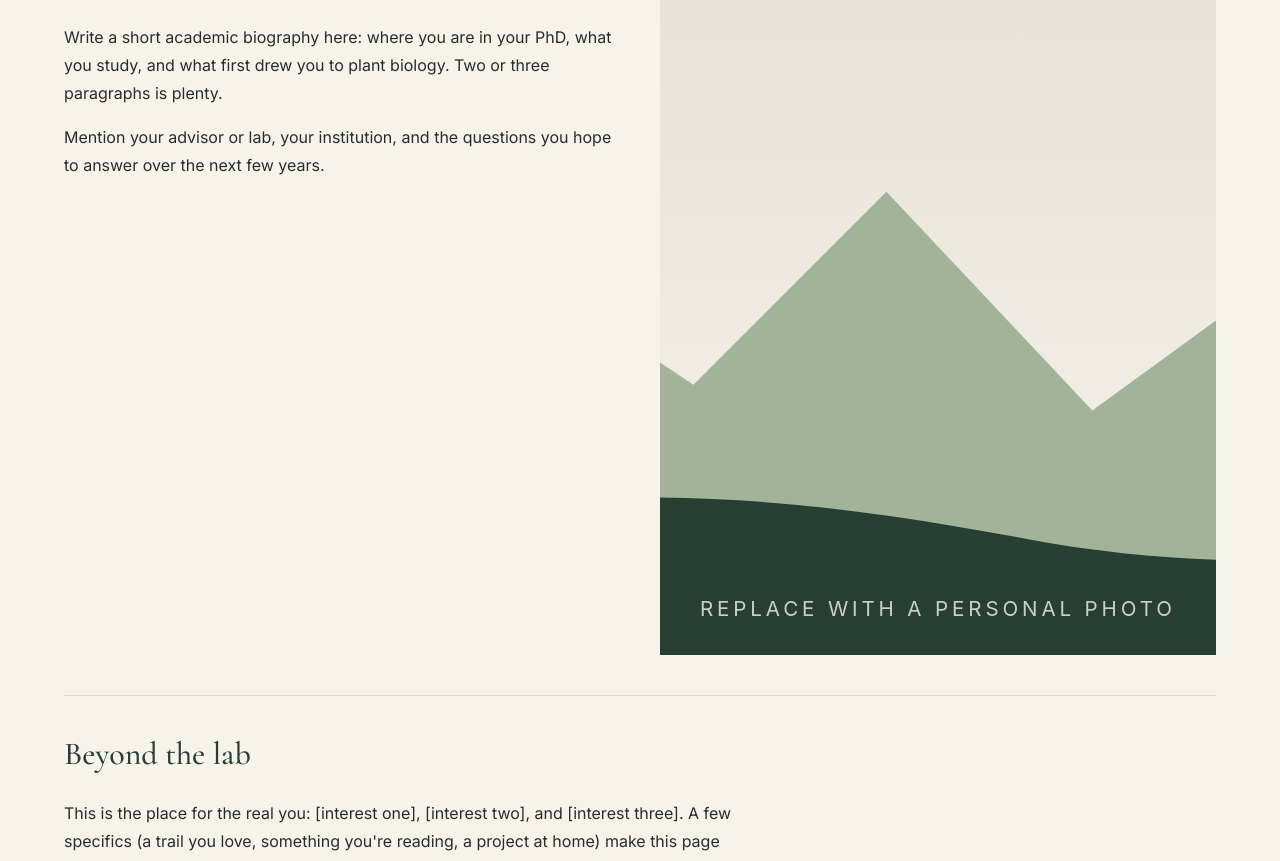
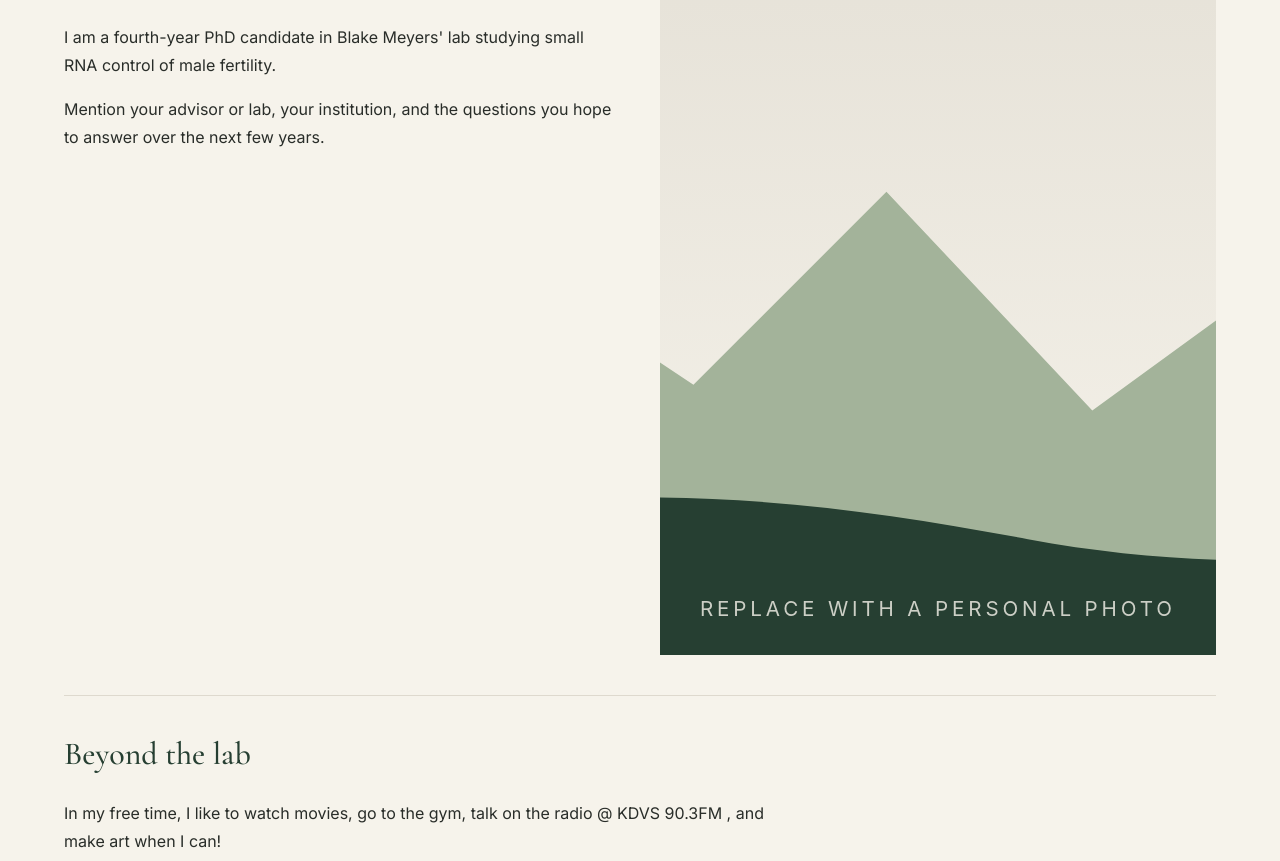
Before and after one commit to soudan111/soudan111.github.io, an Astro site: page /about in a window 1280 px wide. Shown: the part 426-1287 px from the top of the page. Built offline with nearby package versions, Linux system fonts and the light colour scheme; Astro itself is replaced by a stand-in of ours; no server answers.

Commit message:
Update academic biography and personal interests

```diff
--- a/src/pages/about.astro
+++ b/src/pages/about.astro
@@ -21,9 +21,8 @@ import Hevy from "../components/Hevy.astro";
       <div class="reading">
         <h2>Academic background</h2>
         <p>
-          Write a short academic biography here: where you are in your PhD,
-          what you study, and what first drew you to plant biology. Two or
-          three paragraphs is plenty.
+          I am a fourth-year PhD candidate in Blake Meyers' lab studying small RNA control of male fertility.
+
         </p>
         <p>
           Mention your advisor or lab, your institution, and the questions you
@@ -45,9 +44,7 @@ import Hevy from "../components/Hevy.astro";
       <div class="reading">
         <h2>Beyond the lab</h2>
         <p>
-          This is the place for the real you: [interest one], [interest two],
-          and [interest three]. A few specifics (a trail you love, something
-          you're reading, a project at home) make this page memorable.
+          In my free time, I like to watch movies, go to the gym, talk on the radio @ KDVS 90.3FM , and make art when I can!
         </p>
         <p>
           Add two or three candid photographs below by dropping them into
```
